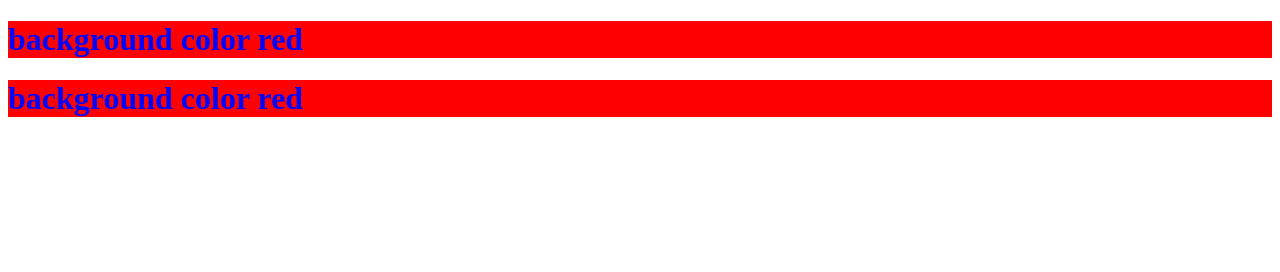
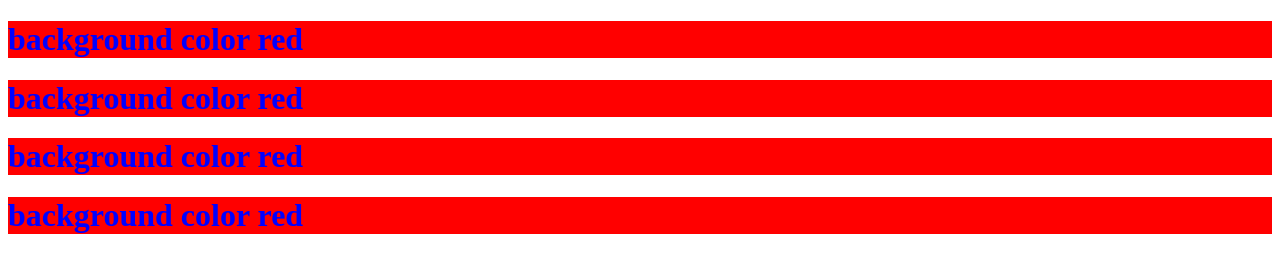
Before and after one commit to AbdulSamadgithub/repositoryone, a plain HTML site: page index.html in a window 1280 px wide. Drawn offline with Linux system fonts and the light colour scheme.

Commit message:
added a new heading to check the changes on the git hub repository

```diff
--- a/index.html
+++ b/index.html
@@ -13,5 +13,11 @@
     <div class="class">
       <h1>background color red</h1>
     </div>
+    <div class="class">
+      <h1>background color red</h1>
+    </div>
+    <div class="class">
+      <h1>background color red</h1>
+    </div>
   </body>
 </html>
```
